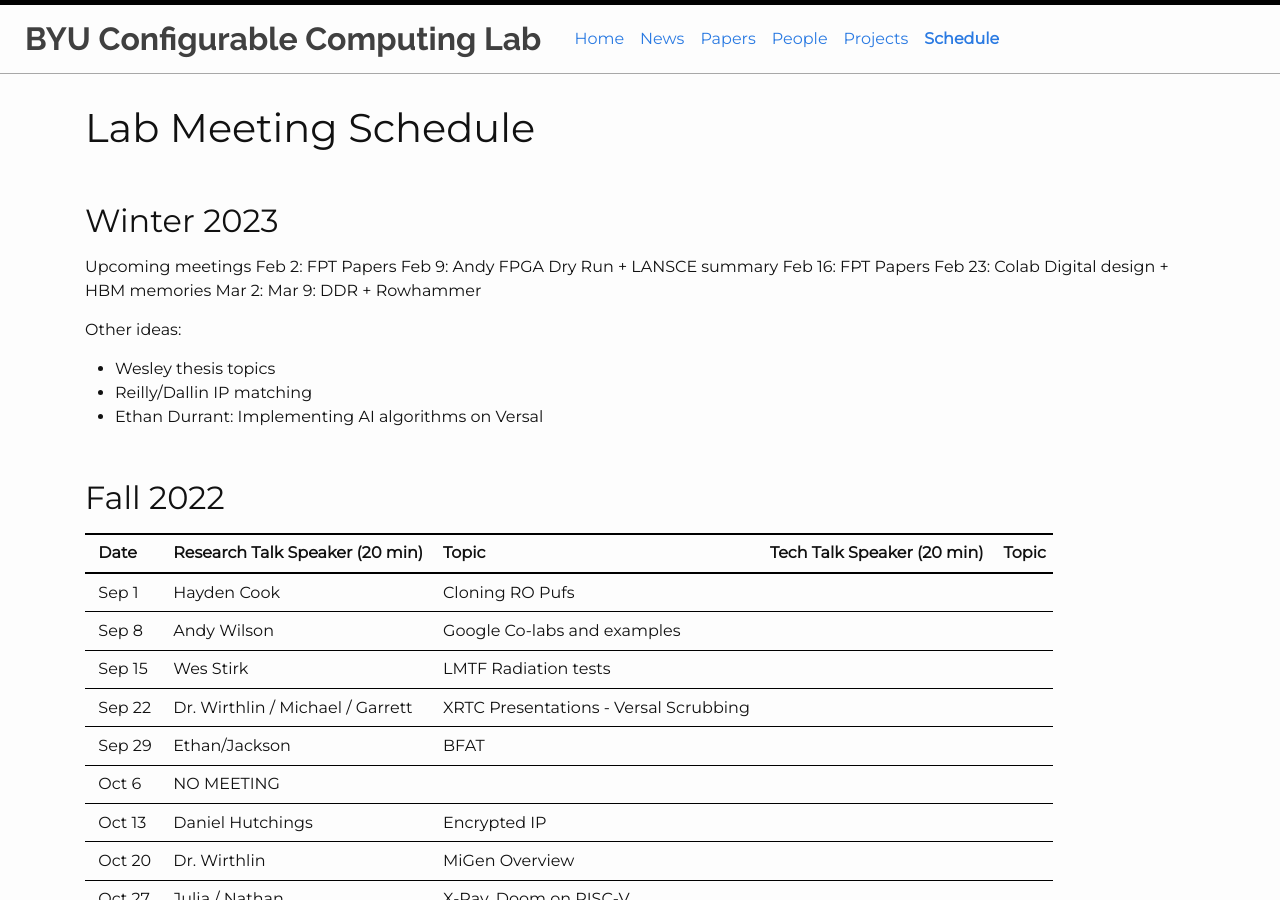
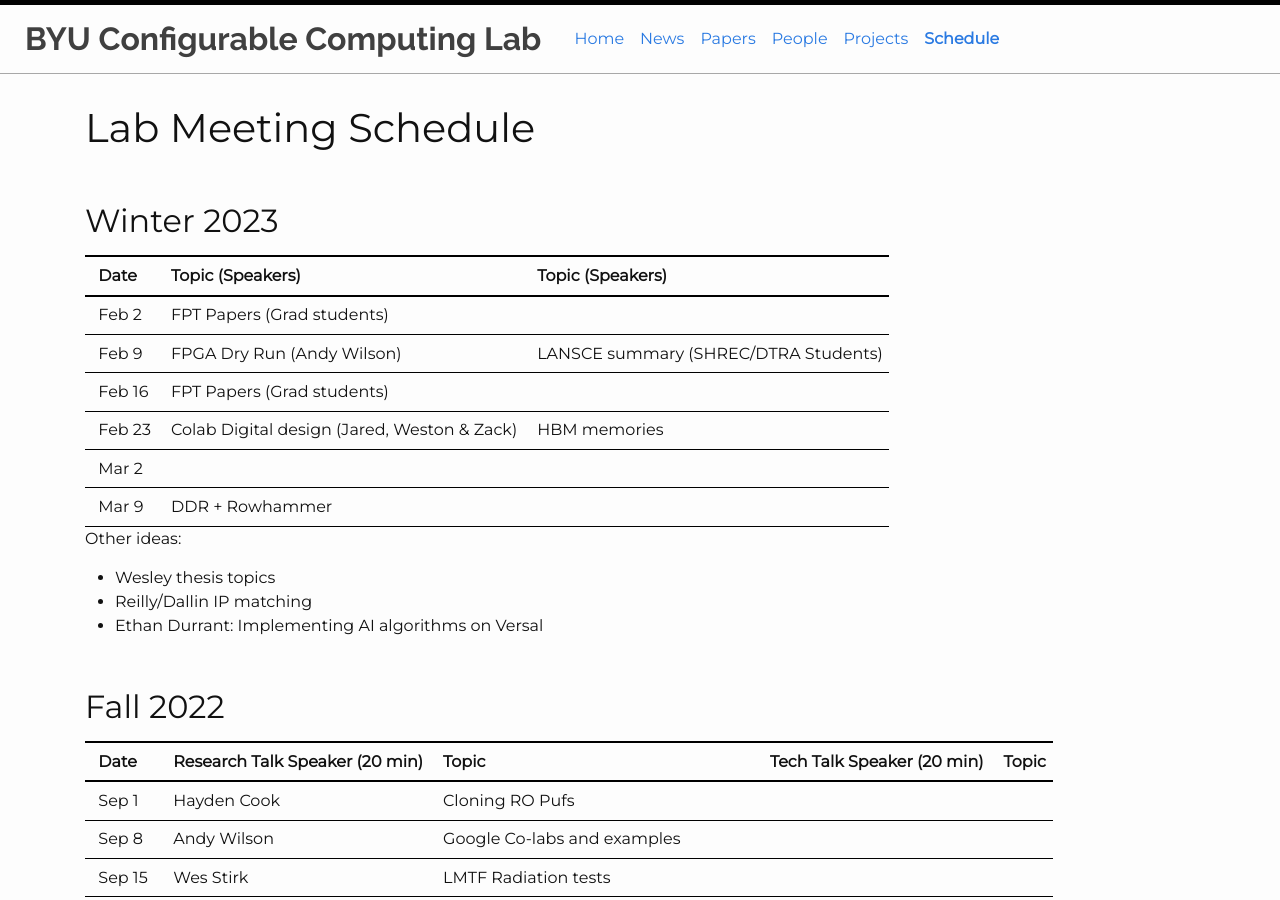
Before and after one commit to byuccl/byuccl.github.io, a Jekyll site: the page built from pages/schedule.md, in a window 1280 px wide and 900 px high. Built offline with Jekyll 4.4.1, drawn with Linux system fonts in a browser that asks for light colours; nearby versions of some CDN libraries.

Commit message:
push up schedule
Signed-off-by: Jeff Goeders <jeff.goeders@gmail.com>

```diff
--- a/pages/schedule.md
+++ b/pages/schedule.md
@@ -7,13 +7,15 @@ title: Schedule
 
 ## Winter 2023
 
-Upcoming meetings
-Feb 2: FPT Papers
-Feb 9: Andy FPGA Dry Run + LANSCE summary
-Feb 16: FPT Papers
-Feb 23: Colab Digital design + HBM memories
-Mar 2:
-Mar 9: DDR + Rowhammer
+
+| Date      | Topic (Speakers)                              | Topic (Speakers)         |
+|-----------|-----------------------------------------------|---------------------------|
+|Feb 2      | FPT Papers (Grad students)                    |
+|Feb 9      | FPGA Dry Run (Andy Wilson)                    | LANSCE summary (SHREC/DTRA Students)
+|Feb 16     | FPT Papers (Grad students)                    |
+|Feb 23     | Colab Digital design (Jared, Weston & Zack)   | HBM memories
+|Mar 2      |
+|Mar 9      | DDR + Rowhammer
 
 Other ideas:
 * Wesley thesis topics
```
Also changed, not shown: Gemfile.lock.
